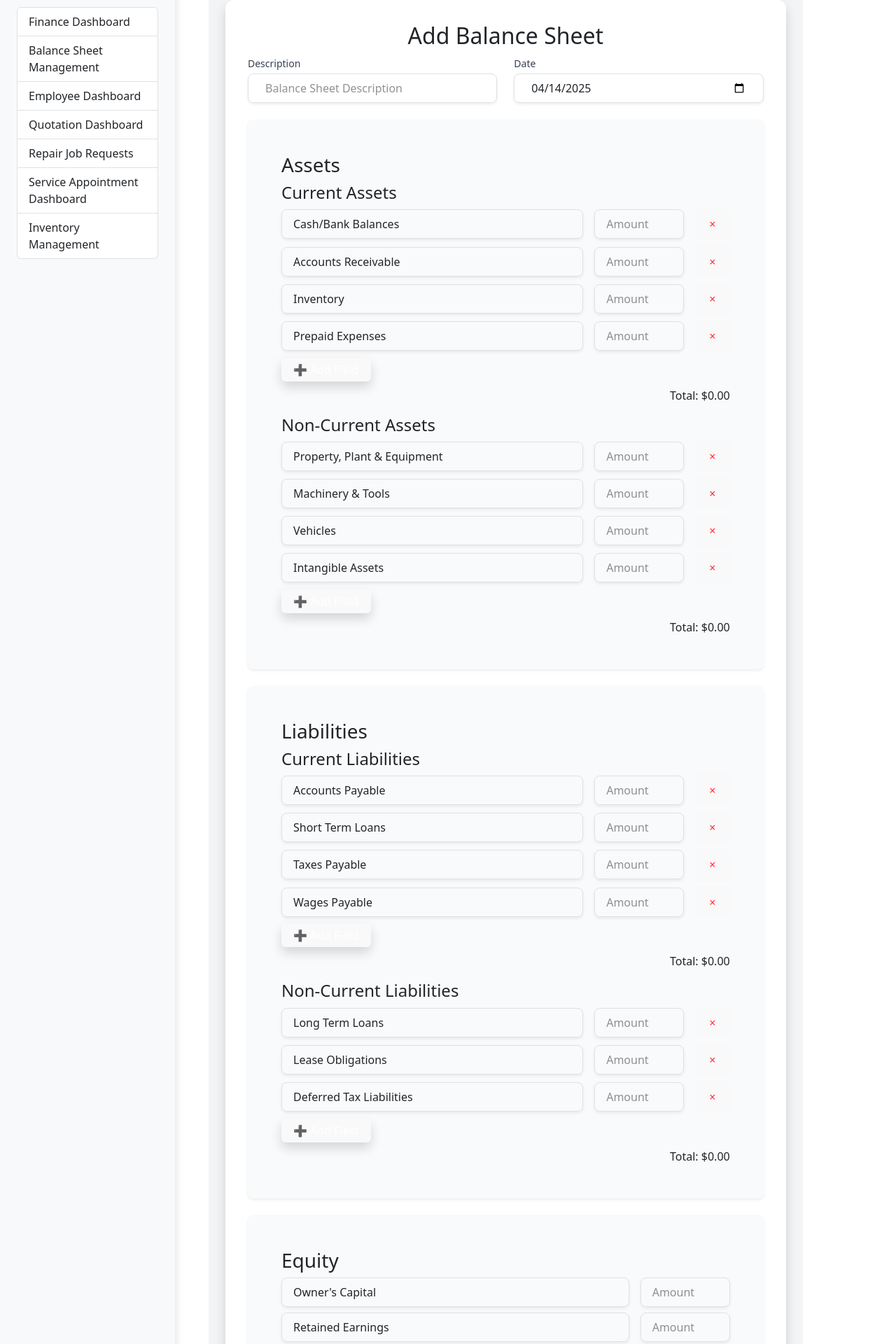
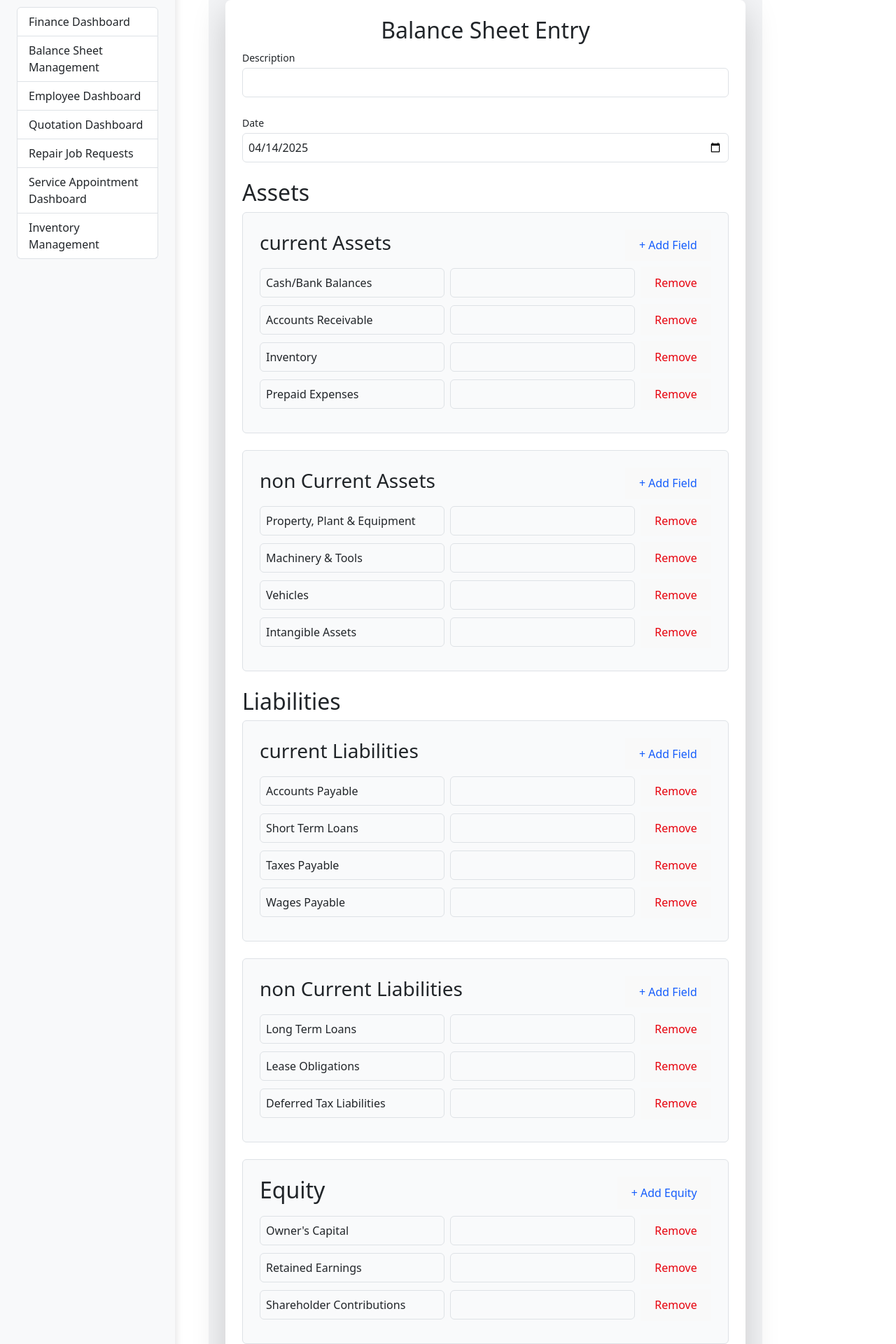
Before and after one commit to achiniEsandi/Finance_Management, a React (Vite) app in the folder frontend/: page /balance-sheets/add in a window 1280 px wide. Shown: the part 72-1992 px from the top of the page at 70% size. Built offline with nearby package versions, Linux system fonts and the light colour scheme.

Commit message:
Balancesheet_V7

```diff
--- a/frontend/src/App.jsx
+++ b/frontend/src/App.jsx
@@ -107,7 +107,7 @@ function App() {
             {/* Balance Sheet Central Page */}
             <Route
               path="/finance-dashboard/balance-sheet"
-              element={<BalanceSheetPage />}
+              element={<BalanceSheetForm />}
             />
             <Route path="/balance-sheets/add" element={<AddBalanceSheetPage />} />
 
--- a/frontend/src/components/BalanceSheetDetail.jsx
+++ b/frontend/src/components/BalanceSheetDetail.jsx
@@ -1,64 +1,63 @@
-import React, { useEffect, useState } from "react";
+import { useEffect, useState } from "react";
 import { useParams } from "react-router-dom";
 import axios from "axios";
 
 const BalanceSheetDetail = () => {
-  const { id } = useParams(); // Get the balance sheet ID from the URL
+  const { id } = useParams();
   const [balanceSheet, setBalanceSheet] = useState(null);
-  const [error, setError] = useState("");
+  const [loading, setLoading] = useState(true);
+  const [error, setError] = useState(null);
 
   useEffect(() => {
     const fetchBalanceSheet = async () => {
       try {
-        const response = await axios.get(`/api/balance-sheet/${id}`); // Corrected route
+        const response = await axios.get(`/api/balance-sheet/${id}`);
         setBalanceSheet(response.data);
       } catch (error) {
-        console.error("Error fetching balance sheet data:", error);
-        setError("Error fetching balance sheet data.");
+        setError(error.message);
+      } finally {
+        setLoading(false);
       }
     };
 
     fetchBalanceSheet();
   }, [id]);
 
-  if (error) {
-    return <div>Error: {error}</div>;
-  }
+  if (loading) return <div>Loading...</div>;
+  if (error) return <div>Error: {error}</div>;
 
-  if (!balanceSheet) {
-    return <div>Loading balance sheet data...</div>;
-  }
+  const formatCurrency = (value) =>
+    new Intl.NumberFormat("en-US", {
+      style: "currency",
+      currency: "USD",
+    }).format(value);
 
   return (
-    <div className="bg-white p-6 rounded-lg shadow-md">
-      <h2 className="text-2xl font-bold mb-4">Balance Sheet Detail</h2>
-      <div className="mb-4">
-        <strong>Title:</strong> {balanceSheet.company}
-      </div>
-      <div className="mb-4">
-        <strong>Date:</strong> {balanceSheet.date}
-      </div>
-
-      <div>
-        <h3 className="font-semibold mb-2">Assets</h3>
-        <ul className="list-disc pl-6">
-          {balanceSheet.assets?.map((asset, index) => (
-            <li key={index}>
-              {asset.name}: ${asset.amount}
-            </li>
-          ))}
-        </ul>
-      </div>
-
-      <div className="mt-4">
-        <h3 className="font-semibold mb-2">Liabilities</h3>
-        <ul className="list-disc pl-6">
-          {balanceSheet.liabilities?.map((liability, index) => (
-            <li key={index}>
-              {liability.name}: ${liability.amount}
-            </li>
-          ))}
-        </ul>
+    <div className="container mx-auto p-4">
+      <h1 className="text-3xl font-bold">Balance Sheet for {balanceSheet.company}</h1>
+      <div className="my-4">
+        <h2 className="text-2xl font-semibold">Date: {balanceSheet.date}</h2>
+        <h3 className="text-xl mt-2">Assets</h3>
+        {balanceSheet.assets?.map((asset, index) => (
+          <div key={index} className="flex justify-between">
+            <span>{asset.name}</span>
+            <span>{formatCurrency(asset.amount)}</span>
+          </div>
+        ))}
+        <h3 className="text-xl mt-4">Liabilities</h3>
+        {balanceSheet.liabilities?.map((liability, index) => (
+          <div key={index} className="flex justify-between">
+            <span>{liability.name}</span>
+            <span>{formatCurrency(liability.amount)}</span>
+          </div>
+        ))}
+        <h3 className="text-xl mt-4">Equity</h3>
+        {balanceSheet.equity?.map((equity, index) => (
+          <div key={index} className="flex justify-between">
+            <span>{equity.name}</span>
+            <span>{formatCurrency(equity.amount)}</span>
+          </div>
+        ))}
       </div>
     </div>
   );
--- a/frontend/src/components/BalanceSheetForm.jsx
+++ b/frontend/src/components/BalanceSheetForm.jsx
@@ -1,8 +1,117 @@
 import React, { useState } from 'react';
-import PropTypes from 'prop-types';
 
-const BalanceSheetForm = ({ onSubmit }) => {
-  const [formData, setFormData] = useState({
+const initialFormState = {
+  assets: {
+    currentAssets: [
+      { label: 'Cash/Bank Balances', value: '' },
+      { label: 'Accounts Receivable', value: '' },
+      { label: 'Inventory', value: '' },
+      { label: 'Prepaid Expenses', value: '' },
+    ],
+    nonCurrentAssets: [
+      { label: 'Property, Plant & Equipment', value: '' },
+      { label: 'Machinery & Tools', value: '' },
+      { label: 'Vehicles', value: '' },
+      { label: 'Intangible Assets', value: '' },
+    ],
+  },
+  liabilities: {
+    currentLiabilities: [
+      { label: 'Accounts Payable', value: '' },
+      { label: 'Short Term Loans', value: '' },
+      { label: 'Taxes Payable', value: '' },
+      { label: 'Wages Payable', value: '' },
+    ],
+    nonCurrentLiabilities: [
+      { label: 'Long Term Loans', value: '' },
+      { label: 'Lease Obligations', value: '' },
+      { label: 'Deferred Tax Liabilities', value: '' },
+    ],
+  },
+  equity: [
+    { label: "Owner's Capital", value: '' },
+    { label: 'Retained Earnings', value: '' },
+    { label: 'Shareholder Contributions', value: '' },
+  ],
+  description: '',
+  date: new Date().toISOString().split('T')[0],
+};
+
+const BalanceSheetForm = () => {
+  const [formData, setFormData] = useState(initialFormState);
+
+  const handleChange = (section, type, index, value) => {
+    if (value < 0) return; // Prevent negative amounts
+    const updated = { ...formData };
+    if (section === 'equity') {
+      updated.equity[index].value = value;
+    } else {
+      updated[section][type][index].value = value;
+    }
+    setFormData(updated);
+  };
+
+  const handleLabelChange = (section, type, index, value) => {
+    const updated = { ...formData };
+    if (section === 'equity') {
+      updated.equity[index].label = value;
+    } else {
+      updated[section][type][index].label = value;
+    }
+    setFormData(updated);
+  };
+
+  const addField = (section, type) => {
+    const updated = { ...formData };
+    const newField = { label: '', value: '' };
+    if (section === 'equity') {
+      updated.equity.push(newField);
+    } else {
+      updated[section][type].push(newField);
+    }
+    setFormData(updated);
+  };
+
+  const removeField = (section, type, index) => {
+    const updated = { ...formData };
+    if (section === 'equity') {
+      if (updated.equity.length > 1) updated.equity.splice(index, 1);
+    } else {
+      if (updated[section][type].length > 1) updated[section][type].splice(index, 1);
+    }
+    setFormData(updated);
+  };
+
+  const handleTextChange = (field, value) => {
+    setFormData((prev) => ({
+      ...prev,
+      [field]: value,
+    }));
+  };
+
+  const handleSubmit = async (e) => {
+    e.preventDefault();
+    if (!formData.description) {
+      alert('Please enter a description');
+      return;
+    }
+
+    try {
+      const response = await fetch('http://localhost:5000/api/balance-sheet/add', {
+        method: 'POST',
+        headers: { 'Content-Type': 'application/json' },
+        body: JSON.stringify(formData),
+      });
+
+      if (!response.ok) {
+        const errorText = await response.text();
+        throw new Error(errorText || 'Submission failed');
+      }
+
+      alert('Balance sheet submitted successfully!');
+
+      // Reset form data
+      setFormData({
         assets: {
           currentAssets: [
             { label: 'Cash/Bank Balances', value: '' },
@@ -38,216 +147,140 @@ const BalanceSheetForm = ({ onSubmit }) => {
         description: '',
         date: new Date().toISOString().split('T')[0],
       });
-
-  const handleChange = (e, section, category, index) => {
-    const { name, value } = e.target;
-    if (e.target.type === 'number' && value < 0) return;
-
-    setFormData((prev) => {
-      const updated = { ...prev };
-      if (section === 'assets' || section === 'liabilities') {
-        updated[section][category][index].value = value;
-      } else if (section === 'equity') {
-        updated[section][index].value = value;
-      } else {
-        updated[name] = value;
-      }
-      return updated;
-    });
-  };
-
-  const handleAddField = (section, category) => {
-    const newField = { label: '', value: '' };
-    setFormData((prev) => {
-      const updated = { ...prev };
-      if (category) {
-        updated[section][category].push(newField);
-      } else {
-        updated[section].push(newField);
-      }
-      return updated;
-    });
-  };
-
-  const handleRemoveField = (section, category, index) => {
-    setFormData((prev) => {
-      const updated = { ...prev };
-      if (category) {
-        updated[section][category] = updated[section][category].filter((_, i) => i !== index);
-      } else {
-        updated[section] = updated[section].filter((_, i) => i !== index);
-      }
-      return updated;
-    });
-  };
-
-  const calculateTotal = (items) => {
-    return items.reduce((sum, item) => {
-      const val = parseFloat(item.value) || 0;
-      return sum + val;
-    }, 0).toFixed(2);
-  };
-
-  const handleSubmit = async (e) => {
-    e.preventDefault();
-    if (!formData.description) {
-      alert('Please enter a description');
-      return;
-    }
-
-    try {
-      if (typeof onSubmit === 'function') {
-        await onSubmit(formData);
-      } else {
-        throw new Error('Submit handler not provided');
-      }
     } catch (err) {
-      console.error(err);
-      alert(err.message || 'Submission failed');
+      console.error('Error submitting balance sheet:', err);
+      alert('Failed to submit balance sheet');
     }
   };
 
-  const renderInputList = (section, category) => (
-    <>
-      {formData[section][category].map((item, index) => (
-        <div key={index} className="flex gap-3 mb-2 items-center">
+
+  const renderFields = (section, type, fields) => (
+    <div className="mb-6 p-4 border rounded-md bg-gray-50">
+      <div className="flex justify-between items-center mb-2">
+        <h3 className="text-lg font-semibold">{type.replace(/([A-Z])/g, ' $1')}</h3>
+        <button
+          type="button"
+          onClick={() => addField(section, type)}
+          className="text-sm text-blue-600 hover:underline"
+        >
+          + Add Field
+        </button>
+      </div>
+      {fields.map((item, index) => (
+        <div key={index} className="grid grid-cols-12 gap-2 items-center mb-2">
           <input
             type="text"
             placeholder="Label"
+            className="col-span-5 p-2 border rounded"
             value={item.label}
-            onChange={(e) => handleChange(e, section, category, index)}
-            className="flex-1 px-3 py-2 border rounded-lg shadow-sm"
+            onChange={(e) => handleLabelChange(section, type, index, e.target.value)}
           />
           <input
             type="number"
-            placeholder="Amount"
+            className="col-span-5 p-2 border rounded"
             value={item.value}
-            onChange={(e) => handleChange(e, section, category, index)}
-            className="w-32 px-3 py-2 border rounded-lg shadow-sm"
-            min="0"
-            step="0.01"
+            onChange={(e) => handleChange(section, type, index, e.target.value)}
+            min={0}
           />
           <button
             type="button"
-            onClick={() => handleRemoveField(section, category, index)}
-            className="text-red-500 hover:text-red-700"
+            onClick={() => removeField(section, type, index)}
+            className="col-span-2 text-red-600 hover:underline"
           >
-            ×
+            Remove
           </button>
         </div>
       ))}
-      <button
-        type="button"
-        onClick={() => handleAddField(section, category)}
-        className="bg-blue-500 hover:bg-blue-600 text-white px-3 py-1 rounded shadow text-sm"
-      >
-        ➕ Add Field
-      </button>
-      <div className="mt-2 text-right font-medium">
-        Total: ${calculateTotal(formData[section][category])}
     </div>
-    </>
   );
 
   return (
     <form
       onSubmit={handleSubmit}
-      className="max-w-4xl mx-auto p-8 bg-white rounded-xl shadow space-y-6"
+      className="max-w-4xl mx-auto p-6 bg-white shadow-lg rounded-lg space-y-6"
     >
-      <h2 className="text-2xl font-bold text-center text-gray-800">
-        Add Balance Sheet
-      </h2>
+      <h2 className="text-2xl font-bold text-center">Balance Sheet Entry</h2>
 
-      {/* Description and Date */}
-      <div className="grid grid-cols-1 md:grid-cols-2 gap-4">
       <div>
-          <label className="block text-sm font-medium text-gray-700 mb-1">Description</label>
+        <label className="block text-sm font-medium mb-1">Description</label>
         <input
           type="text"
-            name="description"
+          className="w-full p-2 border rounded"
           value={formData.description}
-            onChange={(e) => handleChange(e)}
-            placeholder="Balance Sheet Description"
-            className="w-full px-4 py-2 border rounded-lg shadow-sm"
-            required
+          onChange={(e) => handleTextChange('description', e.target.value)}
         />
       </div>
+
       <div>
-          <label className="block text-sm font-medium text-gray-700 mb-1">Date</label>
+        <label className="block text-sm font-medium mb-1">Date</label>
         <input
           type="date"
-            name="date"
+          className="w-full p-2 border rounded"
           value={formData.date}
-            onChange={(e) => handleChange(e)}
-            className="w-full px-4 py-2 border rounded-lg shadow-sm"
-            required
+          onChange={(e) => handleTextChange('date', e.target.value)}
         />
       </div>
+
+      <div>
+        <h2 className="text-xl font-bold mb-2">Assets</h2>
+        {renderFields('assets', 'currentAssets', formData.assets.currentAssets)}
+        {renderFields('assets', 'nonCurrentAssets', formData.assets.nonCurrentAssets)}
       </div>
 
-      {/* Assets Section */}
-      <section className="bg-gray-50 p-5 rounded-lg shadow-sm space-y-4">
-        <h3 className="text-xl font-semibold text-gray-700">Assets</h3>
       <div>
-          <h4 className="text-md font-medium text-gray-600 mb-2">Current Assets</h4>
-          {renderInputList('assets', 'currentAssets')}
+        <h2 className="text-xl font-bold mb-2">Liabilities</h2>
+        {renderFields('liabilities', 'currentLiabilities', formData.liabilities.currentLiabilities)}
+        {renderFields('liabilities', 'nonCurrentLiabilities', formData.liabilities.nonCurrentLiabilities)}
       </div>
-        <div>
-          <h4 className="text-md font-medium text-gray-600 mb-2">Non-Current Assets</h4>
-          {renderInputList('assets', 'nonCurrentAssets')}
+
+      <div className="p-4 border rounded-md bg-gray-50">
+        <div className="flex justify-between items-center mb-2">
+          <h2 className="text-xl font-bold">Equity</h2>
+          <button
+            type="button"
+            onClick={() => addField('equity')}
+            className="text-sm text-blue-600 hover:underline"
+          >
+            + Add Equity
+          </button>
         </div>
-      </section>
-
-      {/* Liabilities Section */}
-      <section className="bg-gray-50 p-5 rounded-lg shadow-sm space-y-4">
-        <h3 className="text-xl font-semibold text-gray-700">Liabilities</h3>
-        <div>
-          <h4 className="text-md font-medium text-gray-600 mb-2">Current Liabilities</h4>
-          {renderInputList('liabilities', 'currentLiabilities')}
-        </div>
-        <div>
-          <h4 className="text-md font-medium text-gray-600 mb-2">Non-Current Liabilities</h4>
-          {renderInputList('liabilities', 'nonCurrentLiabilities')}
-        </div>
-      </section>
-
-      {/* Equity Section */}
-      <section className="bg-gray-50 p-5 rounded-lg shadow-sm space-y-4">
-        <h3 className="text-xl font-semibold text-gray-700">Equity</h3>
         {formData.equity.map((item, index) => (
-          <div key={index} className="flex gap-3 mb-2 items-center">
+          <div key={index} className="grid grid-cols-12 gap-2 items-center mb-2">
             <input
               type="text"
+              className="col-span-5 p-2 border rounded"
+              value={item.label}
               placeholder="Label"
-              value={item.label}
-              onChange={(e) => handleChange(e, 'equity', null, index)}
-              className="flex-1 px-3 py-2 border rounded-lg shadow-sm"
+              onChange={(e) => handleLabelChange('equity', null, index, e.target.value)}
             />
             <input
               type="number"
-              placeholder="Amount"
+              className="col-span-5 p-2 border rounded"
               value={item.value}
-              onChange={(e) => handleChange(e, 'equity', null, index)}
-              className="w-32 px-3 py-2 border rounded-lg shadow-sm"
-              min="0"
-              step="0.01"
+              onChange={(e) => handleChange('equity', null, index, e.target.value)}
+              min={0}
             />
+            <button
+              type="button"
+              onClick={() => removeField('equity', null, index)}
+              className="col-span-2 text-red-600 hover:underline"
+            >
+              Remove
+            </button>
           </div>
         ))}
-      </section>
+      </div>
 
+      <div className="text-center">
         <button
           type="submit"
-        className="w-full py-3 bg-blue-600 text-white font-bold rounded-lg shadow-md hover:bg-blue-700"
+          className="bg-blue-600 text-white px-6 py-2 rounded hover:bg-blue-700 transition"
         >
           Submit Balance Sheet
         </button>
+      </div>
     </form>
   );
 };
 
-BalanceSheetForm.propTypes = {
-  onSubmit: PropTypes.func.isRequired,
-};
-
 export default BalanceSheetForm;
```
Also changed, not shown: 1 other file (tests, documents, lock files or other folders). Lines whose indentation alone changed are shown as unchanged.
